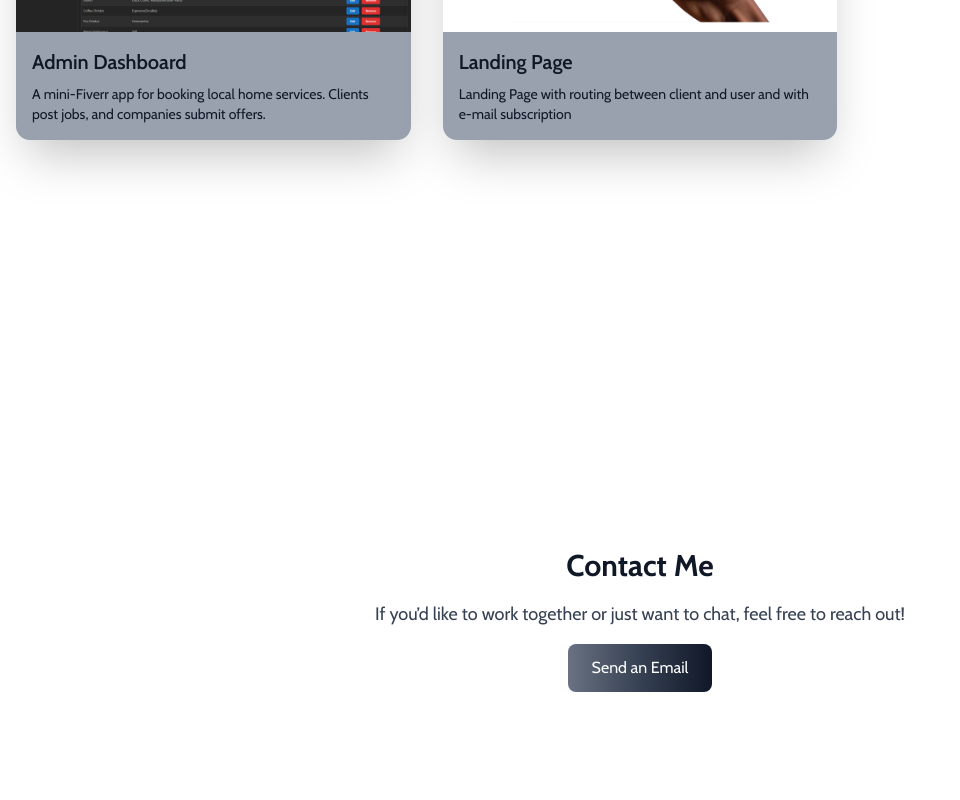
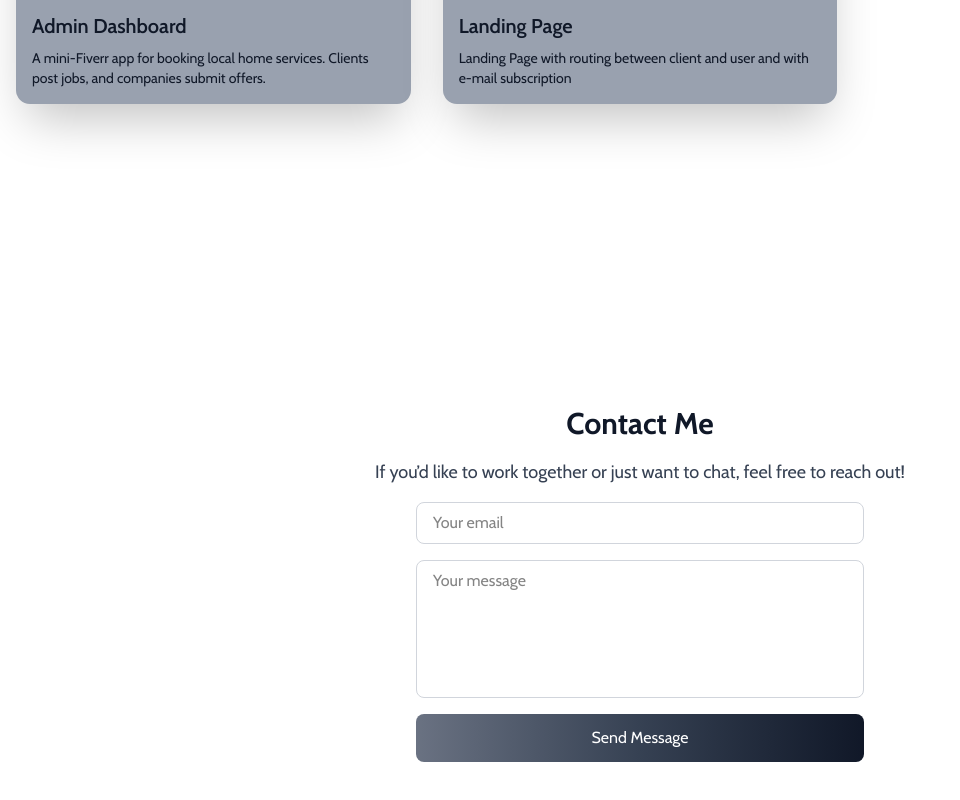
Before and after one commit to PrimalCodex/personal-portfolio, a Next.js app: page / in a window 1280 px wide. Shown: the part 1208-2008 px from the top of the page, without its empty margins (0-960 px from the left). Built offline with nearby package versions, Linux system fonts and the light colour scheme.

Commit message:
ContactMe Form MVP

```diff
--- /dev/null
+++ b/app/components/ContactMe-Section/ContactForm.tsx
@@ -0,0 +1,82 @@
+import React, {useState} from "react";
+import emailjs from "@emailjs/browser";
+
+const ContactForm = () => {
+  const [form, setForm] = useState({email: "", message: ""});
+  const [submitted, setSubmitted] = useState(false);
+  const [error, setError] = useState<string | null>(null);
+  const [loading, setLoading] = useState(false);
+
+  const handleChange = (e: React.ChangeEvent<HTMLInputElement | HTMLTextAreaElement>) => {
+    setForm({...form, [e.target.name]: e.target.value});
+  };
+
+  const handleSubmit = (e: React.FormEvent) => {
+    e.preventDefault();
+    setError(null);
+    setLoading(true);
+
+    emailjs
+      .send(
+        "service_llpb4pr",
+        "template_bdrc1zj",
+        form,
+        "-HC-1r045_s_wwLqn"
+      )
+      .then(
+        () => {
+          setSubmitted(true);
+          setForm({email: "", message: ""});
+          setLoading(false);
+        },
+        (err) => {
+          setError("Failed to send message, please try again later.");
+          console.error(err);
+          setLoading(false);
+        }
+      );
+  };
+
+  if (submitted) {
+    return <p className="text-green-600">Thank you for reaching out! I'll get back to you soon.</p>;
+  }
+
+  return (
+    <form className="w-full max-w-md flex flex-col gap-4" onSubmit={handleSubmit}>
+      <input
+        type="email"
+        name="email"
+        placeholder="Your email"
+        value={form.email}
+        onChange={handleChange}
+        required
+        className="px-4 py-2 border border-gray-300 rounded-md focus:outline-none focus:ring-2 focus:ring-gray-700"
+        disabled={loading}
+      />
+      <textarea
+        name="message"
+        placeholder="Your message"
+        value={form.message}
+        onChange={handleChange}
+        required
+        rows={5}
+        className="px-4 py-2 border border-gray-300 rounded-md focus:outline-none focus:ring-2 focus:ring-gray-700 resize-none"
+        disabled={loading}
+      />
+      {error && <p className="text-red-600">{error}</p>}
+      <button
+        type="submit"
+        disabled={loading}
+        className={`px-6 py-3 rounded-md text-white transition hover:scale-105
+          ${loading
+          ? "bg-gray-500 cursor-not-allowed"
+          : "bg-gradient-to-r from-gray-500 via-gray-700 to-gray-900 hover:bg-gray-800"
+        }`}
+      >
+        {loading ? "Sending..." : "Send Message"}
+      </button>
+    </form>
+  );
+};
+
+export default ContactForm;
--- a/app/components/Project-Section/ProjectModal.tsx
+++ b/app/components/Project-Section/ProjectModal.tsx
@@ -36,7 +36,7 @@ export default function ProjectModal({
               </Dialog.Title>
               <p className="text-gray-700 mb-4">{description}</p>
 
-              <div className="mb-4">
+              <div className="mb-4 relative">
                 <Swiper
                   modules={[Navigation, Pagination]}
                   navigation={{
@@ -54,6 +54,14 @@ export default function ProjectModal({
                     </SwiperSlide>
                   ))}
                 </Swiper>
+                <button
+                  className="swiper-button-prev text-4xl hover:scale-105 text-gray-500 text-center text-gray size-15 absolute top-1/2 left-0 -translate-y-1/2 z-10 p-2 bg-blend-darken rounded-full shadow-md ">
+                  ‹
+                </button>
+                <button
+                  className="swiper-button-next text-4xl hover:scale-105 text-gray-500 size-15 absolute top-1/2 right-0 -translate-y-1/2 z-10 p-2 bg-blend-darken rounded-full shadow-md hover:elev">
+                  ›
+                </button>
               </div>
               <div className="flex flex-wrap gap-2 mb-4">
                 {tech.map((t, i) => (
--- a/app/components/Project-Section/ProjectSection.tsx
+++ b/app/components/Project-Section/ProjectSection.tsx
@@ -20,7 +20,6 @@ const ProjectsSection = ({projects}: { projects: Project[] }) => {
 
   return (
     <section id="projects" className="py-20 px-4 bg-white">
-      <h2 className="text-4xl font-bold text-center text-gray-900 mb-12">Projects</h2>
       <div className="grid grid-cols-1 sm:grid-cols-2 lg:grid-cols-3 gap-8 max-w-7xl mx-auto">
         {projects.map((project, idx) => (
           <ProjectCard key={idx} {...project} onClick={() => handleCardClick(idx)}/>
--- a/app/page.tsx
+++ b/app/page.tsx
@@ -4,6 +4,7 @@ import {Header} from "@/app/components/Header";
 import React, {useState} from "react";
 import {projectData} from "@/app/components/Project-Section/projects";
 import ProjectsSection from "@/app/components/Project-Section/ProjectSection";
+import ContactForm from "@/app/components/ContactMe-Section/ContactForm";
 
 export default function Home() {
   const [selectedProject, setSelectedProject] = useState<number | null>(null);
@@ -30,13 +31,14 @@ export default function Home() {
           </p>
           <button
             className="inline-block px-6 mt-5 py-3 bg-gradient-to-r from-gray-500 via-gray-700 to-gray-900 text-white
-            rounded-md hover:bg-gray-800 transition">
+            rounded-md hover:bg-gray-800 hover:scale-105 transition">
             <a href="/NedimKevro-CV.pdf" download>
               Download CV
             </a>
           </button>
         </section>
-        <section id='projects' className={"flex flex-row justify-center"}>
+        <section id='projects' className={"flex flex-col justify-center"}>
+          <h2 className="text-3xl text-center font-bold text-gray-900 mb-4">Projects</h2>
           <ProjectsSection projects={projectData}/>
         </section>
         <section id="contact" className="h-screen flex flex-col justify-center items-center snap-start bg-white">
@@ -44,10 +46,7 @@ export default function Home() {
           <p className="text-lg text-gray-700 text-center mb-4">
             If you’d like to work together or just want to chat, feel free to reach out!
           </p>
-          <a href="mailto:youremail@example.com"
-             className="inline-block px-6 py-3 bg-gradient-to-r from-gray-500 via-gray-700 to-gray-900 text-white rounded-md hover:bg-gray-800 transition">
-            Send an Email
-          </a>
+          <ContactForm/>
         </section>
       </main>
     </div>
--- a/package.json
+++ b/package.json
@@ -1,5 +1,6 @@
 {
   "dependencies": {
+    "@emailjs/browser": "^4.4.1",
     "@headlessui/react": "^2.2.1",
     "@heroicons/react": "^2.2.0",
     "@radix-ui/react-slot": "^1.1.2",
@@ -16,6 +17,7 @@
   },
   "devDependencies": {
     "@eslint/eslintrc": "^3",
+    "@tailwindcss/postcss": "^x.x.x",
     "@types/node": "^20",
     "@types/react": "^19",
     "@types/react-dom": "^19",
@@ -24,8 +26,7 @@
     "eslint-config-next": "15.2.4",
     "postcss": "^8.5.3",
     "tailwindcss": "^4.1.4",
-    "typescript": "^5",
-    "@tailwindcss/postcss": "^x.x.x"
+    "typescript": "^5"
   },
   "name": "portfolio",
   "private": true,
```
Also changed, not shown: 1 other file (tests, documents, lock files or other folders).
